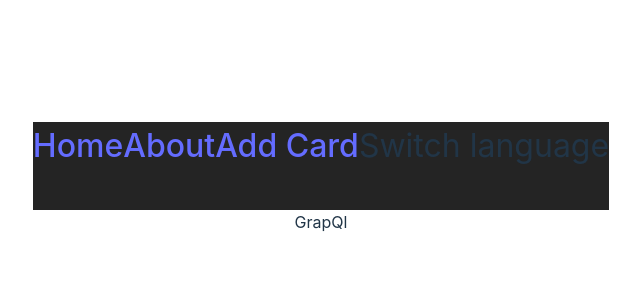
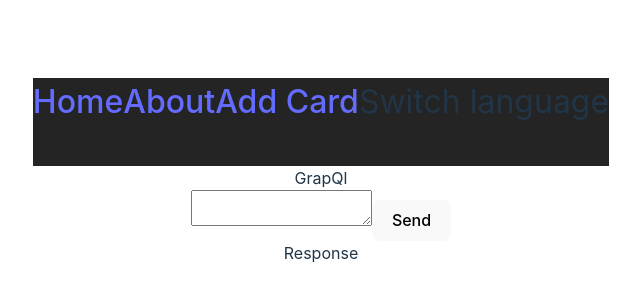
Before and after one commit to mordobiv/graphiql-app, a React (Vite) app: page / in a window 1280 px wide. Shown: the part 222-522 px from the top of the page, without its empty margins (319-959 px from the left). Built offline with nearby package versions, Linux system fonts and the light colour scheme.

Commit message:
feat: implement graphiql

```diff
--- a/src/pages/GraphQl/Graphql.tsx
+++ b/src/pages/GraphQl/Graphql.tsx
@@ -1,7 +1,41 @@
+import { useAppDispatch, useAppSelector } from "../../store/hooks";
+import { setQuery, setRepsonse } from "../../store/graphiql";
+
+
 export default function GraphQl() {
+  const dispatch = useAppDispatch();
+  const query = useAppSelector((state) => state.graphiqlReducer.query);
+  const response = useAppSelector((state) => state.graphiqlReducer.response);
+
   return (
     <div>
-      GrapQl
+      <span>GrapQl</span>
+      <div>
+        <textarea onInput={(e) => dispatch(setQuery(((e.target as HTMLInputElement).value)))} />
+        <button onClick={() => sendGraphQlRequest(query)}>Send</button>
+      </div>
+      <div>
+        <div>Response</div>
+        <pre>
+          {response}
+        </pre>
+      </div>
     </div>
   )
+
+  function sendGraphQlRequest(queryContent: string) {
+    fetch('https://countries.trevorblades.com/', {
+      method: 'POST',
+      headers: {
+        "Content-Type": "application/json",
+      },
+      body: JSON.stringify({query: queryContent}),
+    })
+      .then((res) => res.json())
+      // .then((data) => dispatch(setRepsonse(data)));
+      .then((data) => {
+        dispatch(setRepsonse(JSON.stringify(data, null, 2)))
+        console.log(response);
+      });
+  }
 }
--- /dev/null
+++ b/src/store/graphiql.ts
@@ -0,0 +1,20 @@
+import { createSlice } from '@reduxjs/toolkit';
+
+const graphiqlReducer = createSlice({
+  name: 'graphiql',
+  initialState: {
+    query: '',
+    response: '',
+  },
+  reducers: {
+    setQuery(state, action) {
+      state.query = action.payload;
+    },
+    setRepsonse(state, action) {
+      state.response = action.payload;
+    }
+  },
+});
+
+export default graphiqlReducer.reducer;
+export const { setQuery, setRepsonse } = graphiqlReducer.actions;
--- a/src/store/index.ts
+++ b/src/store/index.ts
@@ -1,8 +1,10 @@
 import { combineReducers, configureStore } from '@reduxjs/toolkit';
 import languageReducer from './language';
+import graphiqlReducer from './graphiql';
 
 const rootReducer = combineReducers({
   languageReducer,
+  graphiqlReducer,
 });
 
 const store = configureStore({
```
